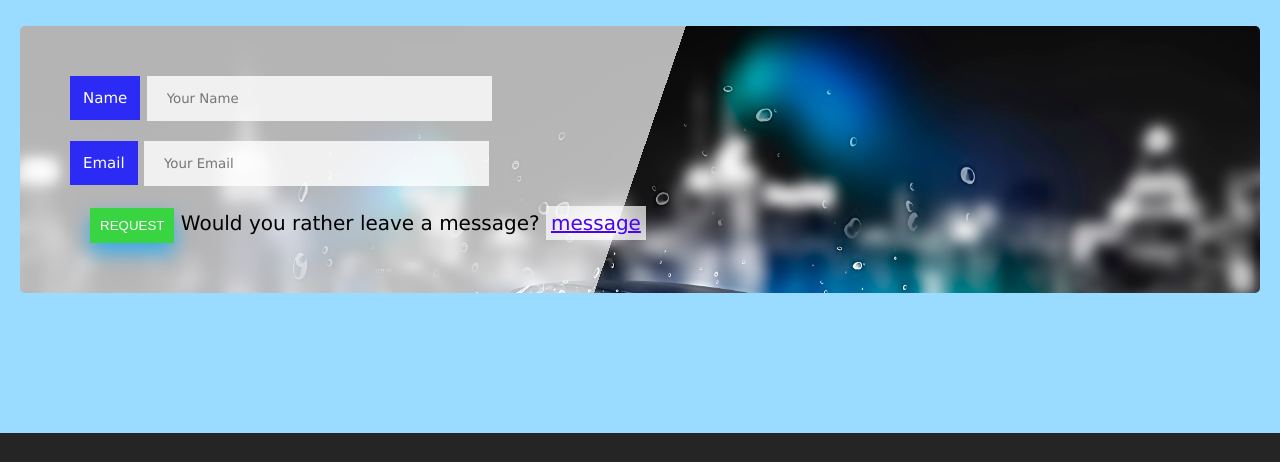
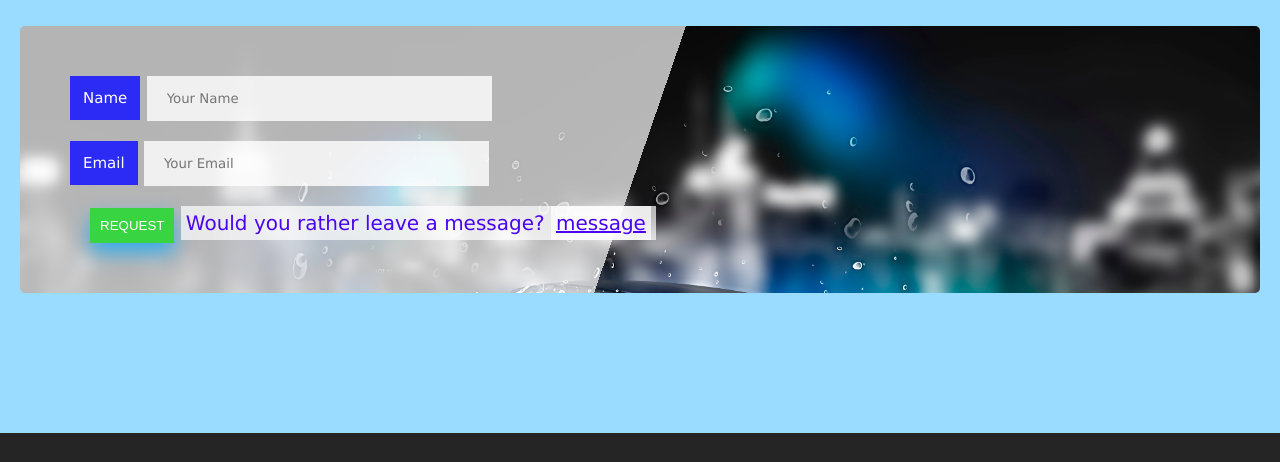
Before and after one commit to Petersheg/Mini_Projects, a website: page main/logIn.html in a window 1280 px wide. Shown: the part 205-667 px from the top of the page. Drawn offline with Linux system fonts and the light colour scheme.

Commit message:
added green class

```diff
--- a/main/logIn.html
+++ b/main/logIn.html
@@ -35,7 +35,7 @@
             </div>
             <div class="inputOne">
                 <button type="submit" class="subtn">REQUEST</button>
-                <span class="span">Would you rather leave a message? <a href="signUp.html" class="green">message</a></span>
+                <span class="span green ">Would you rather leave a message? <a href="signUp.html" class="green">message</a></span>
             </div>
         </div>
     </form>
```
